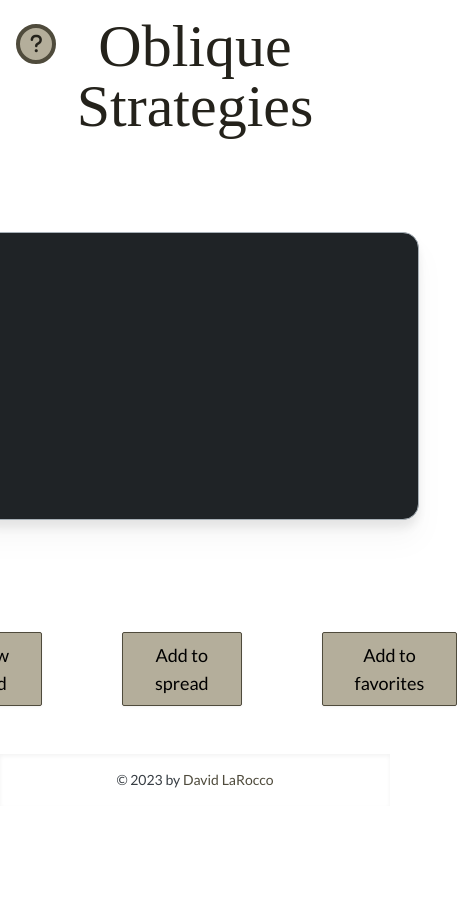
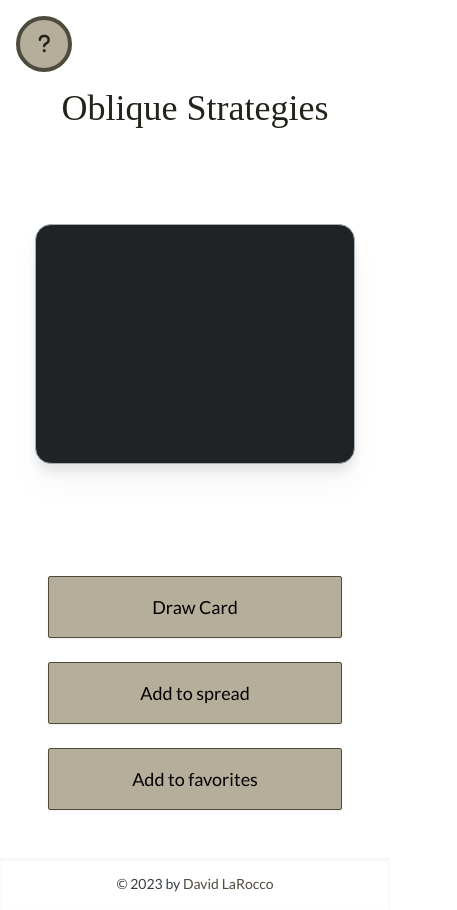
Before and after one commit to harrekki/oblique-strategies, a React (Vite) app: page / in a window 390 px wide. Shown: the whole page, 457 px wide, since content can reach past the window. Before the commit the page ends 844 px from the top, so only its background shows below. Built offline with nearby package versions, Linux system fonts and the light colour scheme; a web font is replaced by a local one.

Commit message:
add breakpoints

```diff
--- a/src/App.jsx
+++ b/src/App.jsx
@@ -25,16 +25,16 @@ function App() {
 
   return (
     <div className="flex flex-col">
-      <header className='w-11/12 shrink-0 relative py-4 mx-auto'>
-      <span className='absolute top-6 left-0'>
+      <header className='flex flex-col w-11/12 shrink-0 relative py-4 mx-auto'>
+
         <HelpButton onClick={toggleHelp}>
           {displayHelp
             ? <i className="fa-solid fa-arrow-left"></i>
             : <i className="fa-solid fa-question"></i>
         }
         </HelpButton>
-      </span>
-        <h1 className="text-nomad-950 text-6xl font-display text-center">Oblique Strategies</h1>
+
+        <h1 className="text-nomad-950 text-4xl sm:text-6xl font-display text-center mt-4 sm:mt-1">Oblique Strategies</h1>
       </header>
 
       { !displayHelp ?
@@ -51,7 +51,7 @@ function App() {
             "
           >
           <Card strategy={strategy} />
-          <div className=' w-full flex justify-center gap-20 mt-28 scroll-py-8'>
+          <div className='w-full flex flex-col sm:flex-row justify-center gap-6 sm:gap-20 mt-28'>
             <Button onClick={changeStategy}>Draw Card</Button>
             <Button>Add to spread</Button>
             <Button>Add to favorites</Button>
--- a/src/components/Button.jsx
+++ b/src/components/Button.jsx
@@ -9,7 +9,7 @@ export default function Button({children, onClick}) {
                 text-lg
                 text-center
                 px-8
-                py-2
+                py-4
                 border
                 border-nomad-800
                 rounded-sm
@@ -17,8 +17,8 @@ export default function Button({children, onClick}) {
                 transition
                 ease-in-out
                 delay-50
-                hover:bg-nomad-500
-                hover:text-nomad-50
+                sm:hover:bg-nomad-500
+                sm:hover:text-nomad-50
                 duration-300
             "
             onClick={onClick}
--- a/src/components/Card.jsx
+++ b/src/components/Card.jsx
@@ -2,7 +2,7 @@ import React from "react";
 
 export default function Card({ strategy }) {
 
-    const cardStyles = "flex justify-center items-center p-8 w-112 h-72 border border-shark-400 rounded-2xl drop-shadow-xl";
+    const cardStyles = "flex justify-center items-center p-8 w-80 h-60 sm:w-112 sm:h-72 border border-shark-400 rounded-2xl drop-shadow-xl";
     const cardBack = "bg-shark-950";
     const cardFront = "bg-nomad-100";
 
--- a/src/components/HelpButton.jsx
+++ b/src/components/HelpButton.jsx
@@ -10,17 +10,19 @@ export default function HelpButton({onClick, children}) {
                 flex
                 justify-center
                 items-center
-                w-10
-                h-10
+                w-14
+                h-14
+                sm:w-10
+                sm:h-10
                 border-4
                 border-nomad-800
                 rounded-full
                 cursor-pointer
                 transition
                 ease-in-out
-                hover:bg-nomad-500
-                hover:border-nomad-900
-                hover:text-nomad-50
+                sm:hover:bg-nomad-500
+                sm:hover:border-nomad-900
+                sm:hover:text-nomad-50
                 duration-300
             "
             onClick={onClick}
--- a/src/components/HelpPage.jsx
+++ b/src/components/HelpPage.jsx
@@ -12,27 +12,29 @@ export default function HelpPage() {
                 Oblique Strategies was a orginally created as a card deck by musician <Link url="https://www.brian-eno.net/">Brian Eno</Link> and visual artist <Link url="http://www.peterschmidtweb.com/main.html">Peter Schmidt</Link> during the 1970s. Thier purpose was to help break creative blocks by offering alternative ways of thinking via suggestions or phrases. Over time, thier popularity grew and they have been used by many people in different contexts. Only a limited number of decks were created, so finding a physical deck can be difficult and expensive, which is why I created this app.
             </p>
 
-            <h3 className="text-lg font-bold mt-4">How to Use the Deck</h3>
+            <h3 className="text-xl font-bold mt-4">How to Use the Deck</h3>
             <p className="mt-2">
                 There is no right or wrong way to interact with the deck, as Eno himself said in the original introduction that was included with the first three editions:
+            </p>
                 <blockquote
                     cite="http://www.rtqe.net/ObliqueStrategies/OSintro.html"
                     className="bg-nomad-200 w-2/3 my-4 p-4 italic mx-auto"
                 >
                     &quot;[The cards] can be used as a pack (a set of possibilities being continuously reviewed in the mind) or by drawing a single card from the shuffled pack when a dilemma occurs in a working situation. In this case, the card is trusted even if the appropriateness is quite unclear. They are not final, as new ideas will present themselves...&quot;
                 </blockquote>
+            <p className="mt-2">
                 Clicking the &quot;Draw card&quot; button will display a single, random strategy. If you want to arrange a layout of several strategies, click the &quot;Add to spread&quot; button and expand the frame on the right to view your spread or clear it.  You can also save strategies by clicking the &quot;Add to favorites&quot; button for easy review. If you want to view a complete list of all the strategies, see the link below.
             </p>
 
-            <h3 className="text-lg font-bold mt-4">Additional Information</h3>
-            <ul className="list-square list-inside mt-2 ml-4">
-                <li><Link url="https://en.wikipedia.org/wiki/Oblique_Strategies">Wikipedia page</Link></li>
-                <li><Link url="https://matt-rickard.com/list-of-all-oblique-strategies">Complete list of strategies</Link></li>
-                <li><Link url="https://www.amazon.com/Oblique-strategies-hundred-worthwhile-dilemmas/dp/B0000EEZG9">Purchase a physical deck</Link></li>
-                <li><Link url="http://www.rtqe.net/ObliqueStrategies/index.html">Gregory Taylor's site dedicated to the Oblique Strategies</Link></li>
+            <h3 className="text-xl font-bold mt-4">Additional Information</h3>
+            <ul className="text-lg sm:text-base list-square list-inside mt-2 ml-4">
+                <li className="py-2 sm:py-0"><Link url="https://en.wikipedia.org/wiki/Oblique_Strategies">Wikipedia page</Link></li>
+                <li className="py-2 sm:py-0"><Link url="https://matt-rickard.com/list-of-all-oblique-strategies">Complete list of strategies</Link></li>
+                <li className="py-2 sm:py-0"><Link url="https://www.amazon.com/Oblique-strategies-hundred-worthwhile-dilemmas/dp/B0000EEZG9">Purchase a physical deck</Link></li>
+                <li className="py-2 sm:py-0"><Link url="http://www.rtqe.net/ObliqueStrategies/index.html">Gregory Taylor's site dedicated to the Oblique Strategies</Link></li>
             </ul>
 
-            <h3 className="text-lg font-bold mt-4">Credits</h3>
+            <h3 className="text-xl font-bold mt-4">Credits</h3>
             <p><span>Oblique Strategies</span> &copy; 1975, 1978, and 1979 &mdash; <Link url="https://www.brian-eno.net/">Brian Eno</Link> & <Link url="http://www.peterschmidtweb.com/main.html">Peter Schmidt</Link> </p>
         </div>
     )
--- a/src/components/Link.jsx
+++ b/src/components/Link.jsx
@@ -8,10 +8,10 @@ export default function Link({children, url}) {
             target="_blank"
             rel="noreferrer"
             className="
-                hover:text-nomad-600
+                text-nomad-800
                 hover:border-b-2
                 border-nomad-600
-                text-nomad-800
+                hover:text-nomad-600
             "
         >
             {children}
```
Lines whose indentation alone changed are shown as unchanged.
